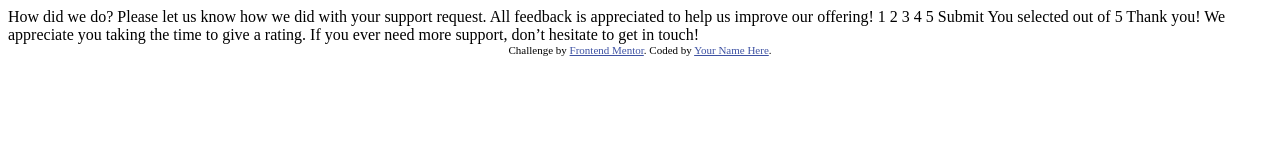
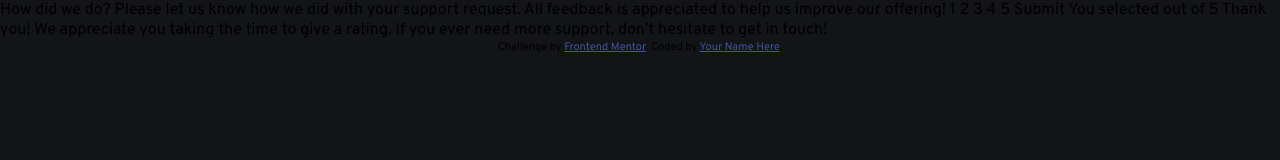
Before and after one commit to Jonyango/Interactive-rating-component, a plain HTML site: page index.html in a window 1280 px wide. Drawn offline with Linux system fonts and the light colour scheme.

Commit message:
set up css structure

```diff
--- /dev/null
+++ b/app.js
@@ -0,0 +1 @@
+// This file will contain the Javascript interaction
--- a/index.html
+++ b/index.html
@@ -5,6 +5,10 @@
   <meta name="viewport" content="width=device-width, initial-scale=1.0"> <!-- displays site properly based on user's device -->
 
   <link rel="icon" type="image/png" sizes="32x32" href="./images/favicon-32x32.png">
+  <link rel="preconnect" href="https://fonts.googleapis.com">
+<link rel="preconnect" href="https://fonts.gstatic.com" crossorigin>
+<link href="https://fonts.googleapis.com/css2?family=Overpass:wght@400;700&display=swap" rel="stylesheet">
+  <link rel="stylesheet" type="text/css" href="style.css">
 
   <title>Interactive rating component</title>
 
--- /dev/null
+++ b/style.css
@@ -0,0 +1,18 @@
+/* The file will contain all our css styles */
+*{
+  margin:0;
+  padding:0;
+  box-sizing: border-box;
+}
+:root{
+  --primary-color:hsl(25, 97%, 53%);
+  --White: hsl(0, 0%, 100%);
+  --Light-Grey: hsl(217, 12%, 63%);
+  --Medium-Grey: hsl(216, 12%, 54%);
+  --Dark-Blue: hsl(213, 19%, 18%);
+  --Very-Dark-Blue: hsl(216, 12%, 8%);
+}
+body{
+  font-family: 'Overpass', sans-serif;
+  background-color: var(--Very-Dark-Blue);
+}
```
